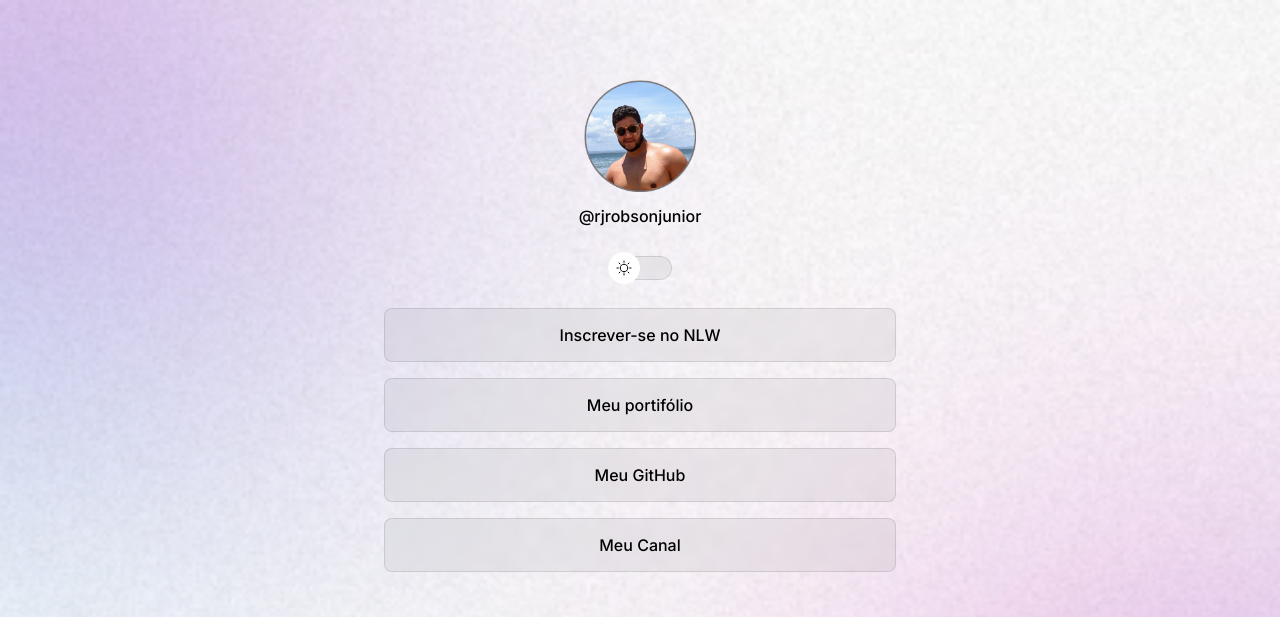
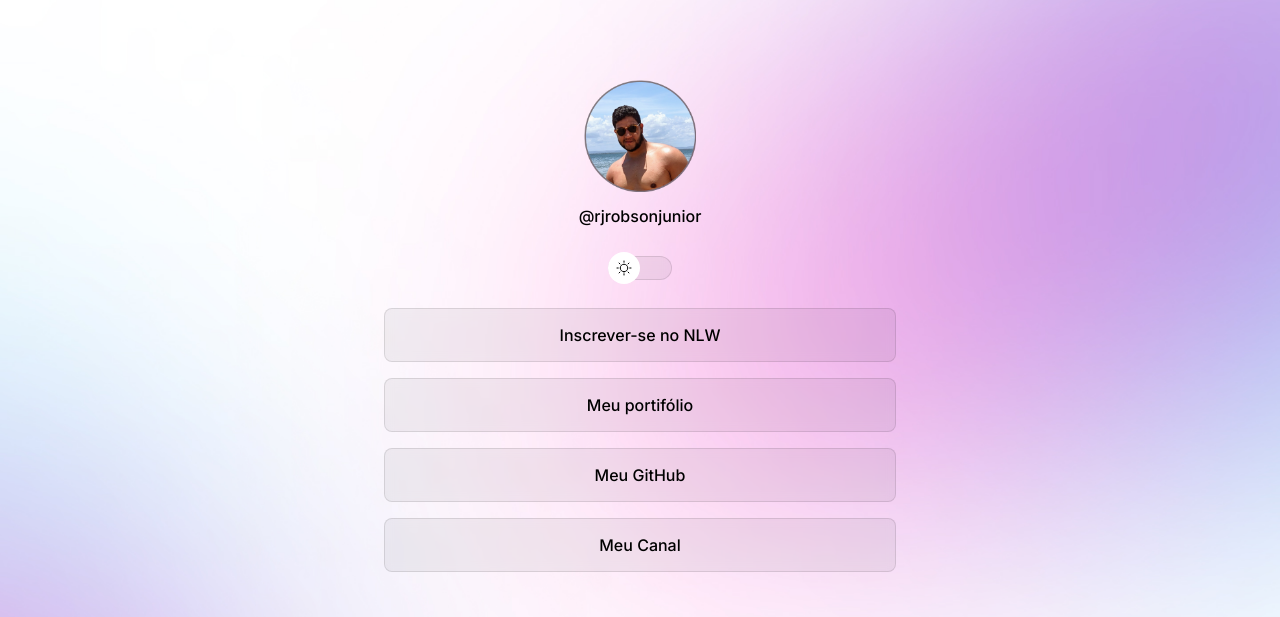
Before and after one commit to rjrobsonjunior/PaginaDeVisitas, a plain HTML site: page Index.html in a window 1280 px wide. Shown: the top 617 px of the page. Drawn offline with nearby package versions, Linux system fonts and the light colour scheme.

Commit message:
add media queries

```diff
--- a/Style.css
+++ b/Style.css
@@ -30,6 +30,7 @@ body{
     background:  colotr image repeat position/size
     */
     background: var(--bg-url) no-repeat top center/cover;
+    height: 100vh;
 }
 body * {
     font-family: 'Inter', sans-serif;
@@ -146,3 +147,13 @@ footer{
     padding: 24px 0;
     text-align: center;
 }
+
+/*media queries*/
+@media(min-width: 700px){
+    :root{
+        --bg-url: url(./assets/bg_dark_desktop.jpg);
+    }
+    .Light{
+        --bg-url: url(./assets/bg_light_desktop.jpg);
+    }
+}
```
